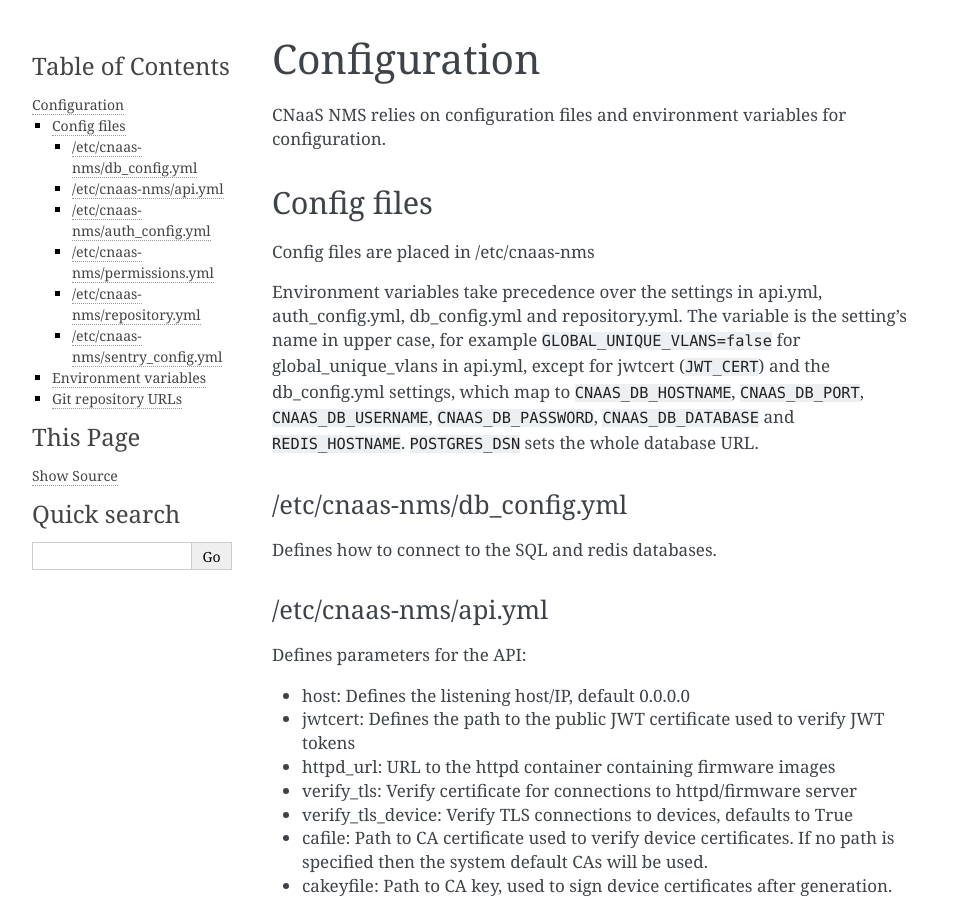
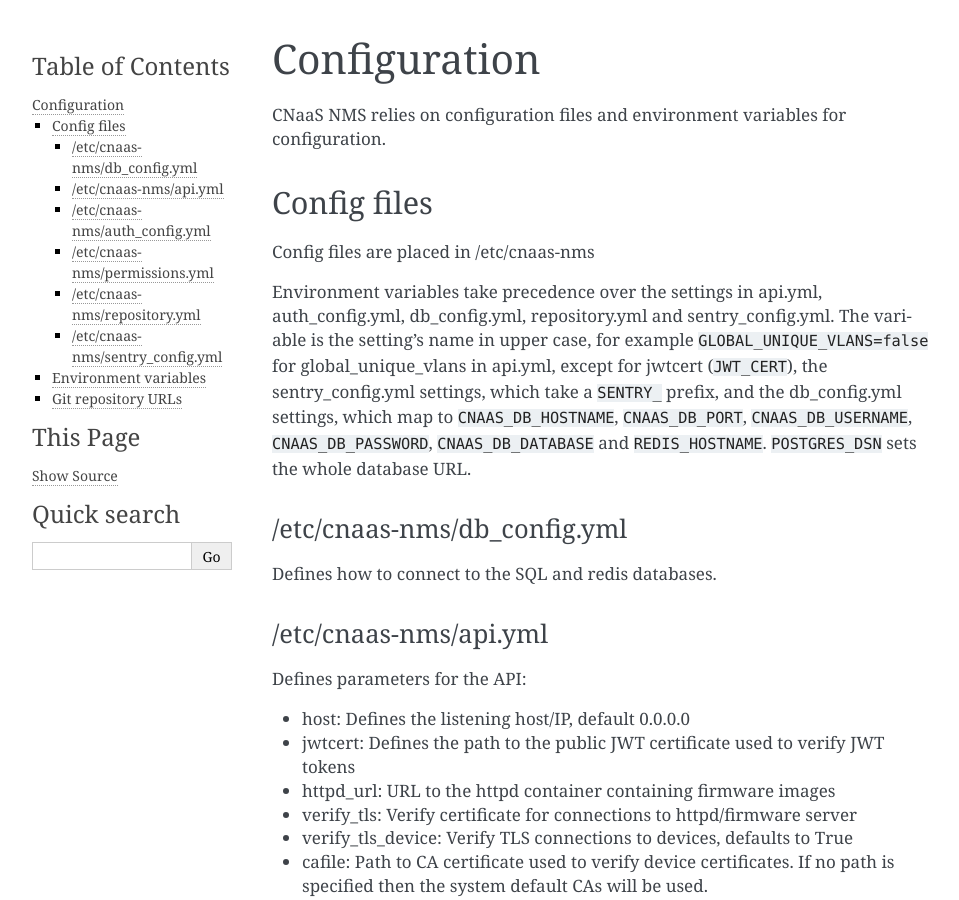
Before and after one commit to SUNET/cnaas-nms, a Sphinx documentation site: the page built from docs/configuration/index.rst, in a window 1280 px wide and 900 px high. Shown: the whole window, without its empty margins (148-1107 px from the left). Built offline with Sphinx 7.4.7, drawn with Linux system fonts in a browser that asks for light colours.

Commit message:
fix: let SENTRY_* environment variables override sentry_config.yml
Base SentrySettings on EnvFirstSettings, so sentry_config.yml follows the
same precedence as the other config files: an environment variable wins
over the value in the file. The packaged file's empty dsn then no longer
needs special handling.

```diff
--- a/docs/configuration/index.rst
+++ b/docs/configuration/index.rst
@@ -9,12 +9,14 @@ Config files
 Config files are placed in /etc/cnaas-nms
 
 Environment variables take precedence over the settings in api.yml,
-auth_config.yml, db_config.yml and repository.yml. The variable is the
-setting's name in upper case, for example ``GLOBAL_UNIQUE_VLANS=false`` for
-global_unique_vlans in api.yml, except for jwtcert (``JWT_CERT``) and the
-db_config.yml settings, which map to ``CNAAS_DB_HOSTNAME``, ``CNAAS_DB_PORT``,
-``CNAAS_DB_USERNAME``, ``CNAAS_DB_PASSWORD``, ``CNAAS_DB_DATABASE`` and
-``REDIS_HOSTNAME``. ``POSTGRES_DSN`` sets the whole database URL.
+auth_config.yml, db_config.yml, repository.yml and sentry_config.yml. The
+variable is the setting's name in upper case, for example
+``GLOBAL_UNIQUE_VLANS=false`` for global_unique_vlans in api.yml, except for
+jwtcert (``JWT_CERT``), the sentry_config.yml settings, which take a
+``SENTRY_`` prefix, and the db_config.yml settings, which map to
+``CNAAS_DB_HOSTNAME``, ``CNAAS_DB_PORT``, ``CNAAS_DB_USERNAME``,
+``CNAAS_DB_PASSWORD``, ``CNAAS_DB_DATABASE`` and ``REDIS_HOSTNAME``.
+``POSTGRES_DSN`` sets the whole database URL.
 
 
 /etc/cnaas-nms/db_config.yml
```
Also changed, not shown: 2 other files.
